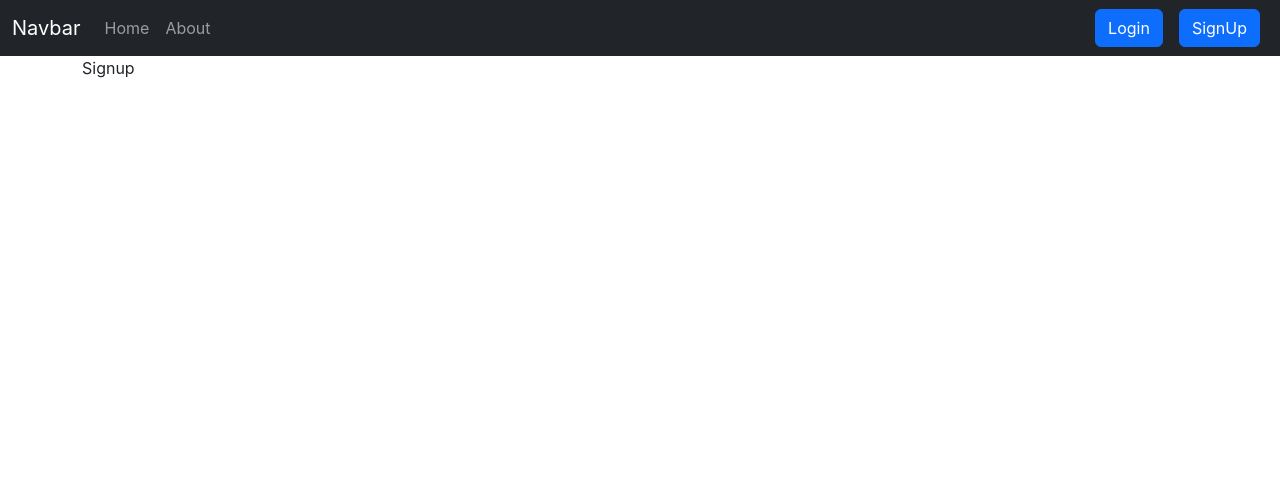
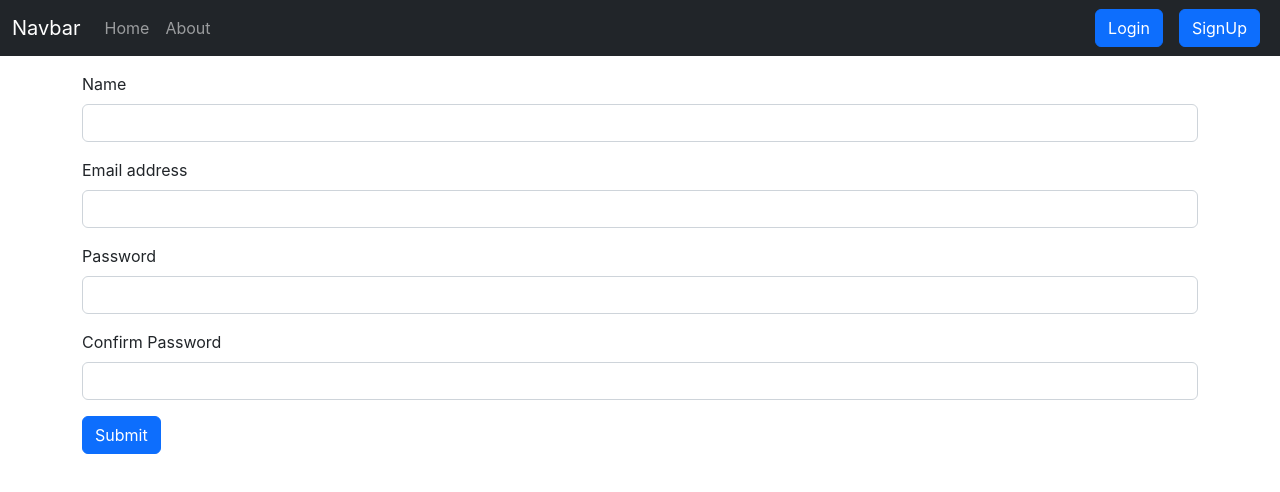
Before and after one commit to mtalhabaig3/notes-net, a React (Create React App) app: page /signup in a window 1280 px wide. Shown: the top 492 px of the page. Built offline with nearby package versions, Linux system fonts and the light colour scheme.

Commit message:
Added SignUp Component and functionality to iNotebook

```diff
--- a/src/components/Login.js
+++ b/src/components/Login.js
@@ -31,7 +31,7 @@
   };
   return (
     <form onSubmit={handleSubmit}>
-      <div className="mb-3">
+      <div className="mb-3 my-3">
         <label htmlFor="exampleInputEmail1" className="form-label">
           Email address
         </label>
--- a/src/components/Signup.js
+++ b/src/components/Signup.js
@@ -1,7 +1,104 @@
-import React from "react";
+import React, { useState } from "react";
+import { useNavigate } from "react-router-dom";
 
-const Signup = () => {
-  return <div>Signup</div>;
+const SignUp = () => {
+  let history = useNavigate();
+  const [credentials, setCredentials] = useState({
+    email: "",
+    password: "",
+    name: "",
+    cpassword: "",
+  });
+
+  const onChange = (e) => {
+    setCredentials({ ...credentials, [e.target.name]: e.target.value });
+  };
+  const handleSubmit = async (e) => {
+    e.preventDefault();
+    const response = await fetch(`http://localhost:5000/api/auth/createUser`, {
+      method: "POST",
+      headers: {
+        "Content-Type": "application/json",
+      },
+      body: JSON.stringify({
+        name: credentials.name,
+        email: credentials.email,
+        password: credentials.password,
+      }),
+    });
+    const json = await response.json();
+    console.log(json, ": json response");
+    if (json.success) {
+      console.log("Going to navigate");
+      localStorage.setItem("token", json.authtoken);
+      history("/");
+    } else {
+      alert("Invalid credentials");
+    }
+  };
+  return (
+    <form onSubmit={handleSubmit}>
+      <div className="mb-3 my-3">
+        <label htmlFor="exampleInputEmail1" className="form-label">
+          Name
+        </label>
+        <input
+          type="text"
+          className="form-control"
+          id="name"
+          name="name"
+          aria-describedby="emailHelp"
+          value={credentials.name}
+          onChange={onChange}
+        />
+      </div>
+      <div className="mb-3">
+        <label htmlFor="exampleInputEmail1" className="form-label">
+          Email address
+        </label>
+        <input
+          type="email"
+          className="form-control"
+          id="email"
+          name="email"
+          aria-describedby="emailHelp"
+          value={credentials.email}
+          onChange={onChange}
+        />
+      </div>
+      <div className="mb-3">
+        <label htmlFor="exampleInputPassword1" className="form-label">
+          Password
+        </label>
+        <input
+          type="password"
+          className="form-control"
+          name="password"
+          id="password"
+          value={credentials.password}
+          onChange={onChange}
+          minLength={5}
+        />
+      </div>
+      <div className="mb-3">
+        <label htmlFor="exampleInputPassword1" className="form-label">
+          Confirm Password
+        </label>
+        <input
+          type="password"
+          className="form-control"
+          name="cpassword"
+          id="cpassword"
+          value={credentials.cpassword}
+          onChange={onChange}
+          minLength={5}
+        />
+      </div>
+      <button type="submit" className="btn btn-primary">
+        Submit
+      </button>
+    </form>
+  );
 };
 
-export default Signup;
+export default SignUp;
```
Also changed, not shown: 1 other file (tests, documents, lock files or other folders).
